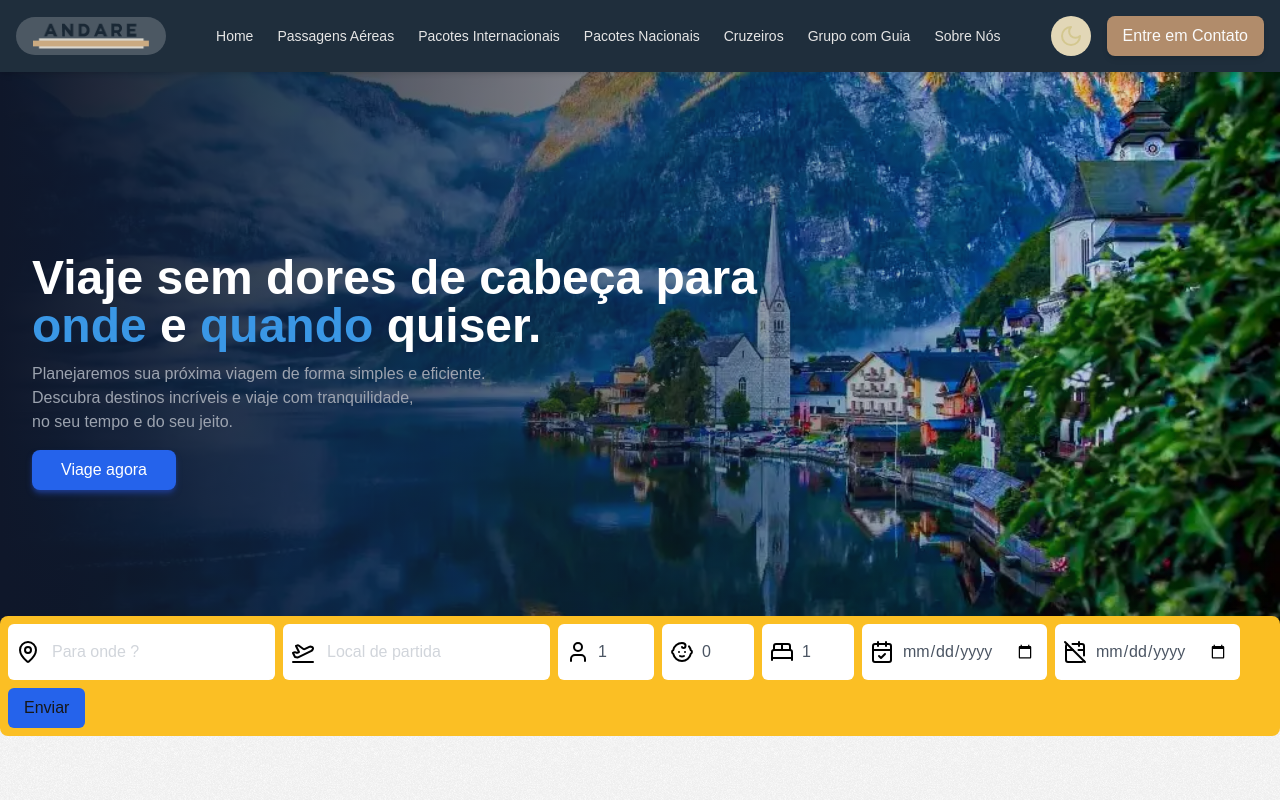
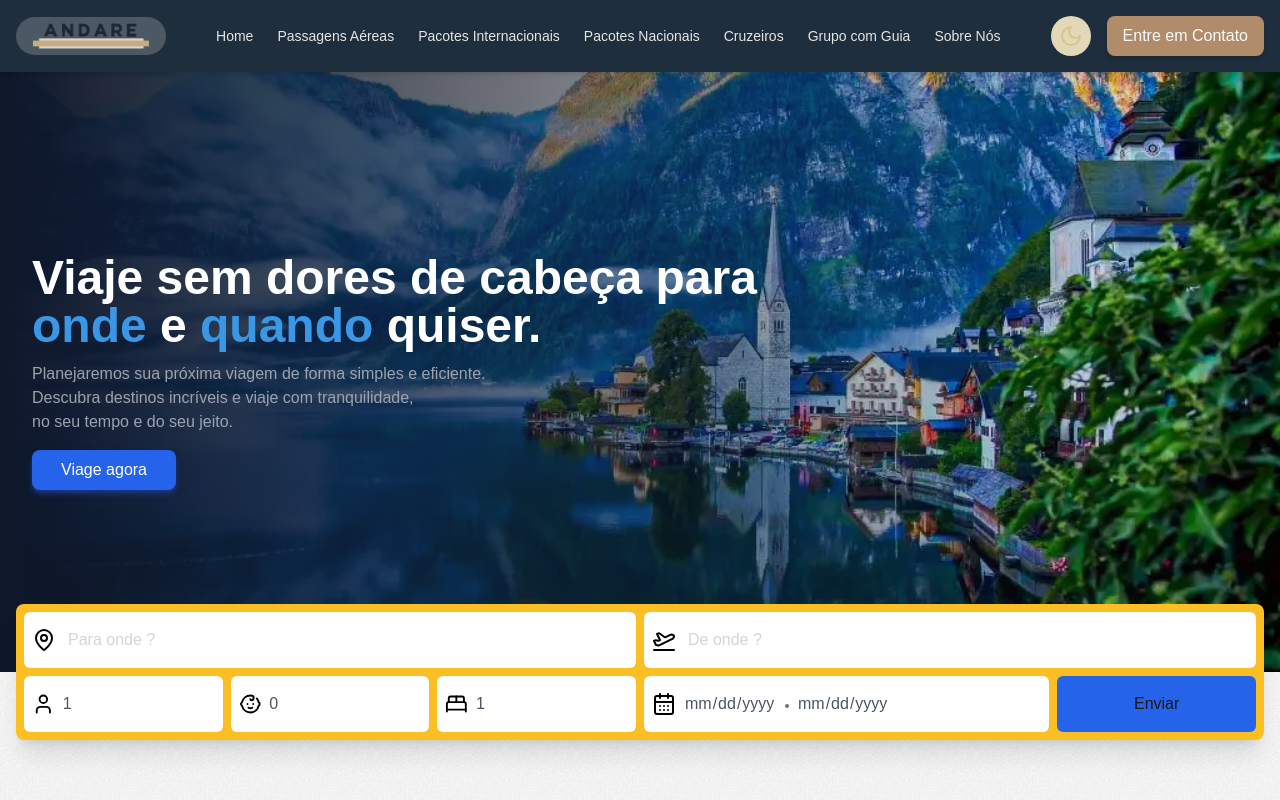
Before and after one commit to Caio-Marianni/Andare, a Next.js app: page / in a window 1280 px wide. Built offline with nearby package versions, Linux system fonts and the light colour scheme.

Commit message:
v.0.2.9 Form Structure and Styling

```diff
--- a/src/app/components/Form.tsx
+++ b/src/app/components/Form.tsx
@@ -1,6 +1,6 @@
 "use client";
 
-import { Baby, BedDouble, CalendarCheck, CalendarOff, LucidePlaneTakeoff, LucideUser, MapPin } from "lucide-react";
+import { Baby, BedDouble, CalendarDays, LucidePlaneTakeoff, LucideUser, MapPin } from "lucide-react";
 import React, { useState } from "react";
 
 const Form: React.FC = () => {
@@ -12,23 +12,30 @@ const Form: React.FC = () => {
   const [returnDate, setReturnDate] = useState("");
   const [origin, setOrigin] = useState("");
 
+  const formatDate = (dateString: string) => {
+    if (!dateString) return "";
+    const [year, month, day] = dateString.split("-");
+    return `${day}/${month}/${year}`;
+  };
+
   const handleSubmit = (event: React.FormEvent) => {
     event.preventDefault();
     const message =
-    `Olá, gostaria de saber mais sobre uma viagem para ${destination}\n` +
-    `🛏️ Quantidade de quartos: ${numRooms}\n` +
-    `▫️ Quantidade de adultos: ${numAdults}\n` +
-    `▫️ Quantidade de crianças: ${numChildren}\n` +
-    `📆 A viagem seria de ${origin} para ${destination},\n` +
-    `🚩 com ida em ${departureDate} e volta em ${returnDate}.`;
+    `Olá, gostaria de saber mais sobre uma viagem para *${destination}*\n` +
+    `🛏️ Quantidade de quartos: *${numRooms}*\n` +
+    `▫️ Quantidade de adultos: *${numAdults}*\n` +
+    `▫️ Quantidade de crianças: *${numChildren}*\n` +
+    `📆 A viagem seria de *${origin}* para *${destination}*,\n` +
+    `🚩 com ida em *${formatDate(departureDate)}* e volta em *${formatDate(returnDate)}*.`;
     const whatsappUrl = `https://api.whatsapp.com/send?phone=556296794984&text=${encodeURIComponent(message)}`;
     window.open(whatsappUrl, "_blank");
   };
 
   return (
-    <div className="relative h-2 items-center justify-center flex">
-      <form onSubmit={handleSubmit} className="flex flex-wrap gap-2 container p-2 bg-amber-400 rounded-lg z-10">
-        <label className="flex gap-1 items-center bg-white p-2 rounded-md">
+    <div className="relative h-auto sm:h-0 items-center justify-center flex">
+      <form onSubmit={handleSubmit} className="grid grid-cols-6 md:grid-cols-6 grid-rows-3 md:grid-rows-2 gap-2 container sm:mx-4 p-2 bg-amber-400 rounded-none sm:rounded-lg z-10 shadow-xl">
+        {/* 1 */}
+        <label className="flex gap-1 items-center bg-white p-2 rounded-md col-span-3 overflow-hidden">
           <MapPin size={24} color="black" />
           <input
             placeholder="Para onde ?"
@@ -38,68 +45,76 @@ const Form: React.FC = () => {
             className="p-2 rounded-md border-none outline-none text-gray-600 placeholder-gray-300"
           />
         </label>
-        <label className="flex gap-1 items-center bg-white p-2 rounded-md">
+        {/* 2 */}
+        <label className="flex gap-1 items-center bg-white p-2 rounded-md col-span-3 col-start-4 overflow-hidden">
           <LucidePlaneTakeoff size={24} color="black" />
           <input
-            placeholder="Local de partida"
+            placeholder="De onde ?"
             type="text"
             value={origin}
             onChange={(e) => setOrigin(e.target.value)}
             className="p-2 rounded-md border-none outline-none text-gray-600 placeholder-gray-300"
           />
         </label>
-        <label className="flex gap-1 items-center bg-white p-2 rounded-md w-24">
+        {/* 3 */}
+        <label className="flex gap-1 items-center bg-white p-2 rounded-md row-start-2 col-span-2 md:col-span-1">
           <LucideUser size={24} color="black" />
           <input
             type="number"
             value={numAdults}
             onChange={(e) => setNumAdults(Number(e.target.value))}
             min="1"
-            className="w-12 p-1 rounded-md border-none outline-none text-gray-600 placeholder-gray-300"
+            className="w-[90%] p-1 rounded-md border-none outline-none text-gray-600 placeholder-gray-300"
           />
         </label>
-        <label className="flex gap-1 items-center bg-white p-2 rounded-md">
+        {/* 4 */}
+        <label className="flex gap-1 items-center bg-white p-2 rounded-md row-start-2 col-span-2 md:col-span-1">
           <Baby size={24} color="black" />
           <input
             type="number"
             value={numChildren}
             onChange={(e) => setNumChildren(Number(e.target.value))}
             min="0"
-            className="w-12 p-1 rounded-md border-none outline-none text-gray-600 placeholder-gray-300"
+            className="w-[90%] p-1 rounded-md border-none outline-none text-gray-600 placeholder-gray-300"
           />
         </label>
-        <label className="flex gap-1 items-center bg-white p-2 rounded-md">
+        {/* 5 */}
+        <label className="flex gap-1 items-center bg-white p-2 rounded-md row-start-2 col-span-2 md:col-span-1">
           <BedDouble size={24} color="black" />
           <input
             type="number"
             value={numRooms}
             onChange={(e) => setNumRooms(Number(e.target.value))}
             min="1"
-            className="w-12 p-1 rounded-md border-none outline-none text-gray-600 placeholder-gray-300"
+            className="w-[90%] p-1 rounded-md border-none outline-none text-gray-600 placeholder-gray-300"
           />
         </label>
-        <label className="flex gap-1 items-center bg-white p-2 rounded-md">
-          <CalendarCheck size={24} color="black" />
+        {/* 6 */}
+        <label className="flex items-center bg-white p-2 rounded-md col-span-4 md:col-span-2 md:col-start-4 row-start-3 md:row-start-2 overflow-hidden">
+          <CalendarDays size={24} color="black" />
           <input
-            placeholder="pra onde vamos ?"
             type="date"
             value={departureDate}
             onChange={(e) => setDepartureDate(e.target.value)}
-            className="p-1 rounded-md border-none outline-none text-gray-600 placeholder-gray-300"
+            className="pl-2 rounded-md border-none outline-none text-gray-600 placeholder-gray-300"
           />
-        </label>
-        <label className="flex gap-1 items-center bg-white p-2 rounded-md">
-          <CalendarOff size={24} color="black" />
+          {/* Hidden calendar icon */}
+          <div className="relative">
+            <hr className="absolute -left-8 border-gray-500 border-2  rounded-3xl bg-white tranla z-10" />
+          </div>
           <input
-            placeholder="pra onde vamos ?"
             type="date"
             value={returnDate}
             onChange={(e) => setReturnDate(e.target.value)}
-            className="p-1 rounded-md border-none outline-none text-gray-600 placeholder-gray-300"
+            className="rounded-md border-none outline-none text-gray-600 placeholder-gray-300 -translate-x-5"
           />
+          {/* Hidden calendar icon */}
+          <div className="relative ">
+            <hr className="absolute -left-8 border-none bg-white p-3 -translate-x-2 -translate-y-2 z-10" />
+          </div>
         </label>
 
-        <button type="submit" className="bg-blue-600 hover:bg-blue-800 px-4 py-2 rounded-md transition-all duration-300">
+        <button type="submit" className="bg-blue-600 hover:bg-blue-800 px-4 py-2 rounded-md transition-all duration-300 col-span-2 col-start-5 row-start-3 md:row-start-2 md:col-start-6 md:col-span-1">
           Enviar
         </button>
       </form>
--- a/src/app/globals.css
+++ b/src/app/globals.css
@@ -6,13 +6,13 @@
   --background: #ffffff;
   --foreground: #171717;
   font-size: 16px;
-  --margin-xxs : .25rem;
-  --margin-xs : .5rem;
-  --margin-s : .75rem;
-  --margin-m : 1rem;
-  --margin-l : 1.25rem;
-  --margin-xl : 1.75rem;
-  --margin-xxl : 2rem;
+  --margin-xxs: 0.25rem;
+  --margin-xs: 0.5rem;
+  --margin-s: 0.75rem;
+  --margin-m: 1rem;
+  --margin-l: 1.25rem;
+  --margin-xl: 1.75rem;
+  --margin-xxl: 2rem;
 }
 
 @media (prefers-color-scheme: dark) {
@@ -21,16 +21,16 @@
     --foreground: #ededed;
   }
 }
- @layer components {
+@layer components {
   .container {
-    @apply max-w-7xl mx-auto px-10
+    @apply max-w-7xl mx-auto px-10;
   }
 }
 html,
 body {
   scrollbar-width: none;
   -ms-overflow-style: none;
-  background-image: url('../../public/noise.png');
+  background-image: url("../../public/noise.png");
   background-size: 200px 200px;
   background-position: 0 0;
   color: var(--foreground);
@@ -38,8 +38,7 @@ body {
 }
 
 .bg-hero {
-  background-image: url("/public/noise.png"),
-    linear-gradient(to right, #1e293b, #ffffff00);
+  background-image: url("/public/noise.png"), linear-gradient(to right, #1e293b, #ffffff00);
   background-size: cover;
   background-position: center;
 }
```
